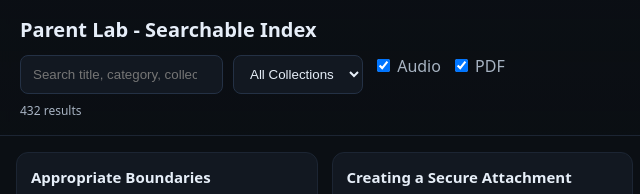
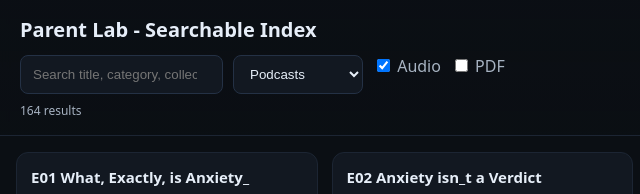
Before and after one commit to johncgilmore/parentlab-index, a plain HTML site: page public/index.html in a window 1280 px wide. Shown: the top 194 px of the page, 0-640 px from the left. Drawn offline with nearby package versions, Linux system fonts and the light colour scheme.

Commit message:
feat(ui): default to Podcasts, hide PDFs by default

```diff
--- a/public/index.html
+++ b/public/index.html
@@ -14,11 +14,11 @@
         <input id="searchInput" type="search" placeholder="Search title, category, collection..." />
         <select id="collectionFilter">
           <option value="">All Collections</option>
-          <option value="podcasts">Podcasts</option>
+          <option value="podcasts" selected>Podcasts</option>
           <option value="quizzes">Quizzes</option>
         </select>
         <label class="chk"><input type="checkbox" id="typeAudio" checked /> Audio</label>
-        <label class="chk"><input type="checkbox" id="typePdf" checked /> PDF</label>
+        <label class="chk"><input type="checkbox" id="typePdf" /> PDF</label>
       </div>
       <div id="resultCount" class="result-count"></div>
     </header>
```
